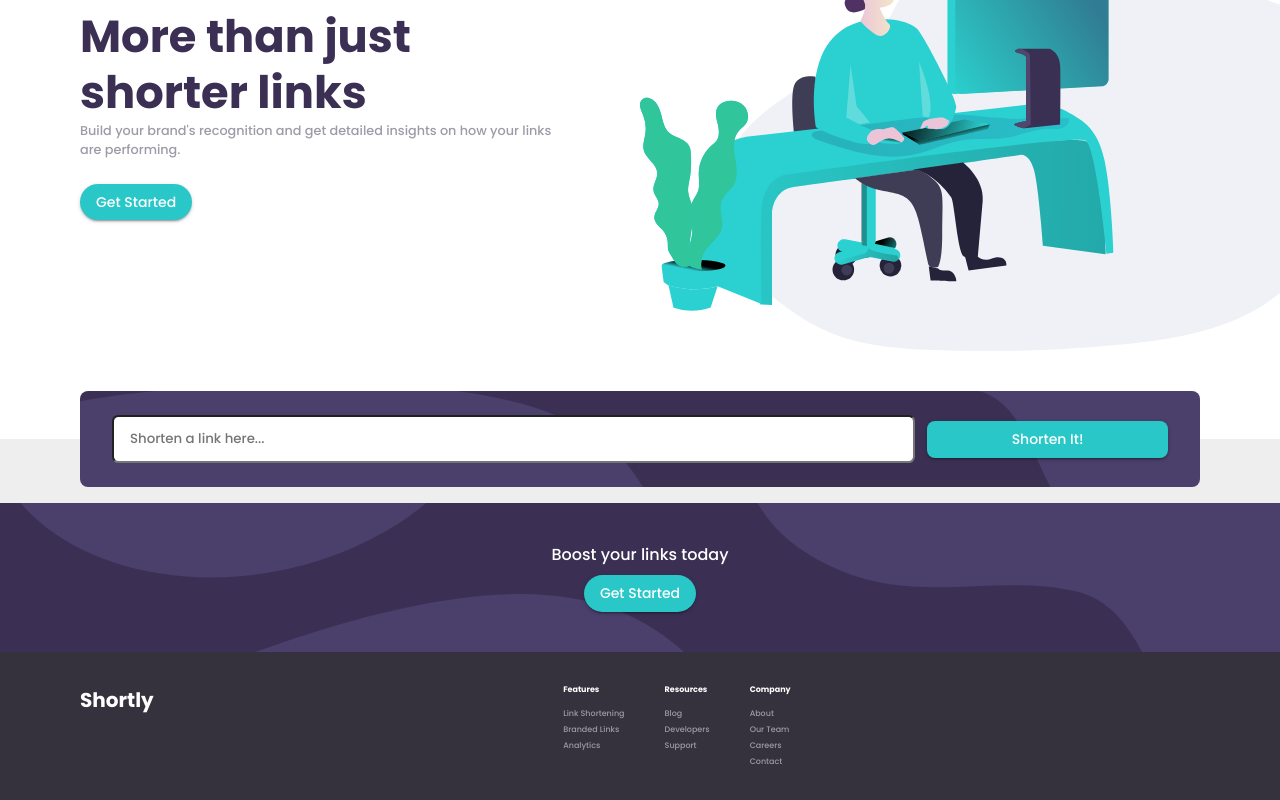
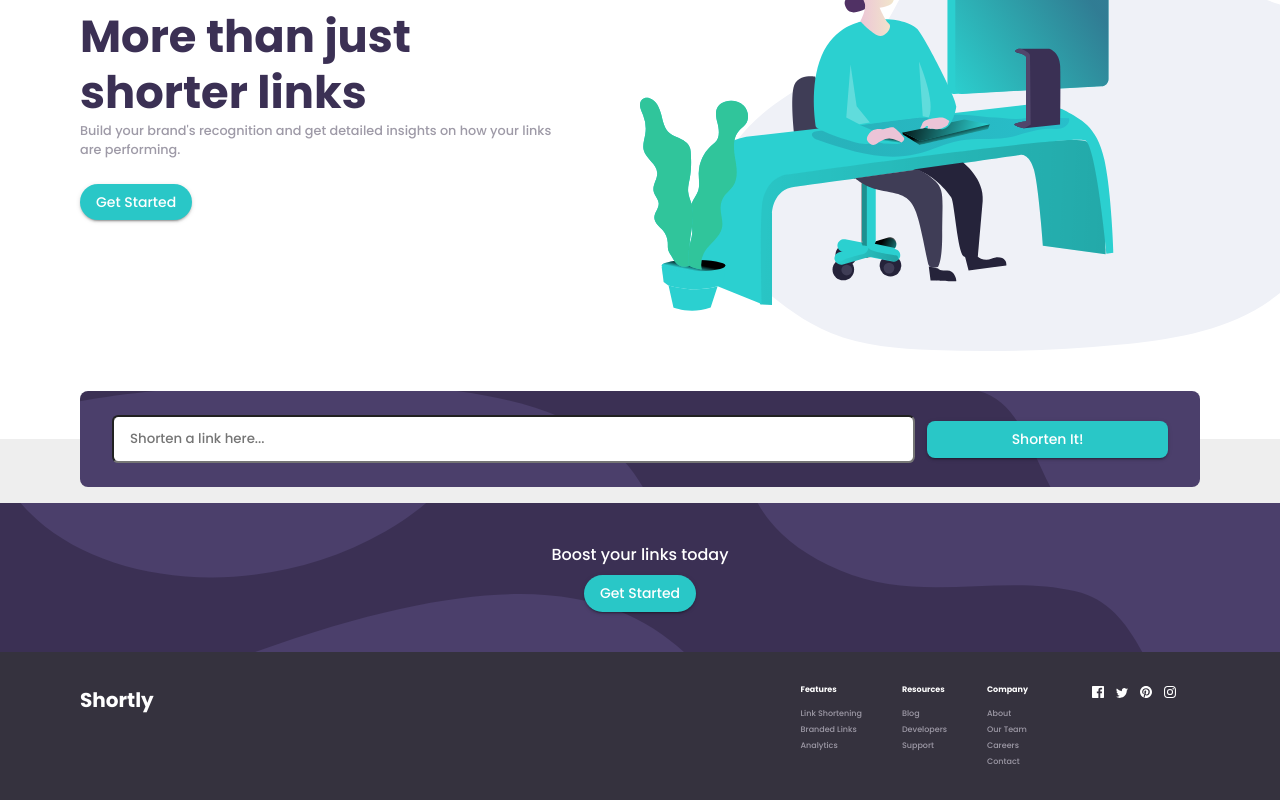
Before and after one commit to CaptainViridian/shortly, a Next.js app in the folder shortly/: page / in a window 1280 px wide. Shown: the part 242-1042 px from the top of the page. Built offline with nearby package versions, Linux system fonts and the light colour scheme.

Commit message:
add social media icons to footer

```diff
--- a/shortly/components/Footer.tsx
+++ b/shortly/components/Footer.tsx
@@ -1,16 +1,19 @@
+import React, {ReactElement} from "react";
+import {Container, Typography} from "@material-ui/core";
 import {makeStyles} from "@material-ui/core/styles";
-import React, {ReactElement} from "react";
-import {Button, Container, Typography} from "@material-ui/core";
-import {flexbox} from "@material-ui/system";
+
+import FacebookIcon from '../assets/icon-facebook.svg';
+import TwitterIcon from '../assets/icon-twitter.svg';
+import PinterestIcon from '../assets/icon-pinterest.svg';
+import InstagramIcon from '../assets/icon-instagram.svg';
 
 const useStyles = makeStyles((theme) => ({
     footer: {
         color: theme.palette.common.white,
         backgroundColor: theme.palette.common.veryDarkBlue,
-        padding: theme.spacing(4, 10),
     },
     container: {
-        padding: 0,
+        padding: theme.spacing(4, 10),
         display: "flex",
         justifyContent: "space-between"
     },
@@ -40,7 +43,15 @@ const useStyles = makeStyles((theme) => ({
     },
     link: {
         fontSize: '0.5rem',
-    }
+    },
+    socialLinks: {
+        padding: theme.spacing(0, 3),
+        display: 'flex',
+        gap: theme.spacing(1.5),
+    },
+    socialIcon: {
+        width: theme.spacing(1.5),
+    },
 }));
 
 interface FooterItem {
@@ -56,7 +67,7 @@ function Category({title, items}: { title: string, items: Array<FooterItem> }):
             <ul className={classes.linkList}>
                 {items.map(({name, href}) => (
                     <a href={href} key={name}>
-                        <Typography className={classes.link} color="textSecondary" >{name}</Typography>
+                        <Typography className={classes.link} color="textSecondary">{name}</Typography>
                     </a>
                 ))}
             </ul>
@@ -64,7 +75,18 @@ function Category({title, items}: { title: string, items: Array<FooterItem> }):
     );
 }
 
-const createFooterItem = (name: string): FooterItem => ({ name, href: '#'})
+function SocialLink({iconSrc}: { iconSrc: string }): ReactElement {
+    const classes = useStyles();
+    return (
+        <a href="#">
+            <img className={classes.socialIcon} src={iconSrc}/>
+        </a>
+    );
+}
+
+const socialIcons = [FacebookIcon, TwitterIcon, PinterestIcon, InstagramIcon];
+
+const createFooterItem = (name: string): FooterItem => ({name, href: '#'});
 
 function Footer(): ReactElement {
     const classes = useStyles();
@@ -73,18 +95,19 @@ function Footer(): ReactElement {
             <Container className={classes.container}>
                 <Typography className={classes.title} variant="h6" color="inherit">Shortly</Typography>
                 <div className={classes.links}>
-                    <Category title="Features" items={['Link Shortening', 'Branded Links', 'Analytics'].map(createFooterItem)}/>
+                    <Category title="Features"
+                              items={['Link Shortening', 'Branded Links', 'Analytics'].map(createFooterItem)}/>
                     <Category title="Resources" items={['Blog', 'Developers', 'Support'].map(createFooterItem)}/>
-                    <Category title="Company" items={['About', 'Our Team', 'Careers', 'Contact'].map(createFooterItem)}/>
+                    <Category title="Company"
+                              items={['About', 'Our Team', 'Careers', 'Contact'].map(createFooterItem)}/>
+                    <div className={classes.socialLinks}>
+                        {socialIcons.map(icon => <SocialLink iconSrc={icon.src}/>)}
+                    </div>
                 </div>
-                <div>
 
-                </div>
             </Container>
         </footer>
     );
 }
 
-
-
 export default Footer;
```
